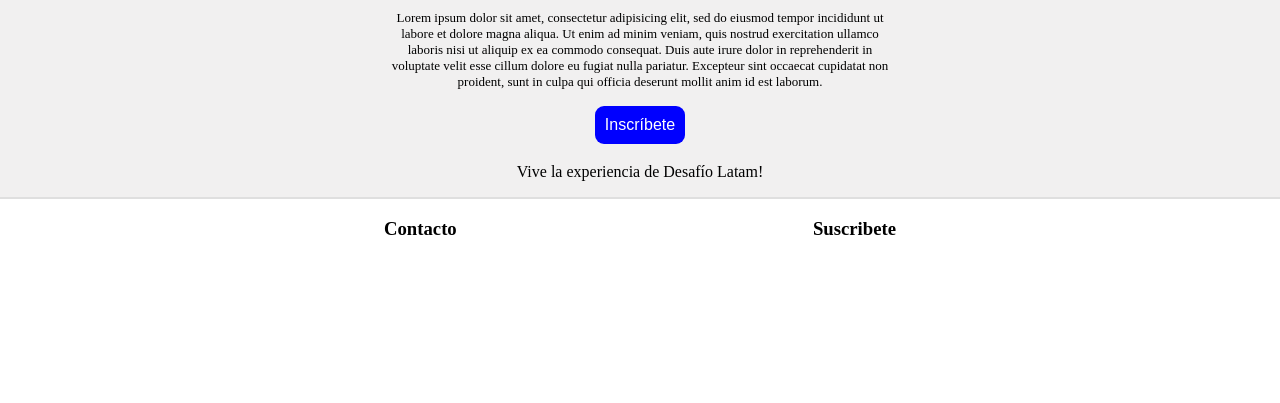
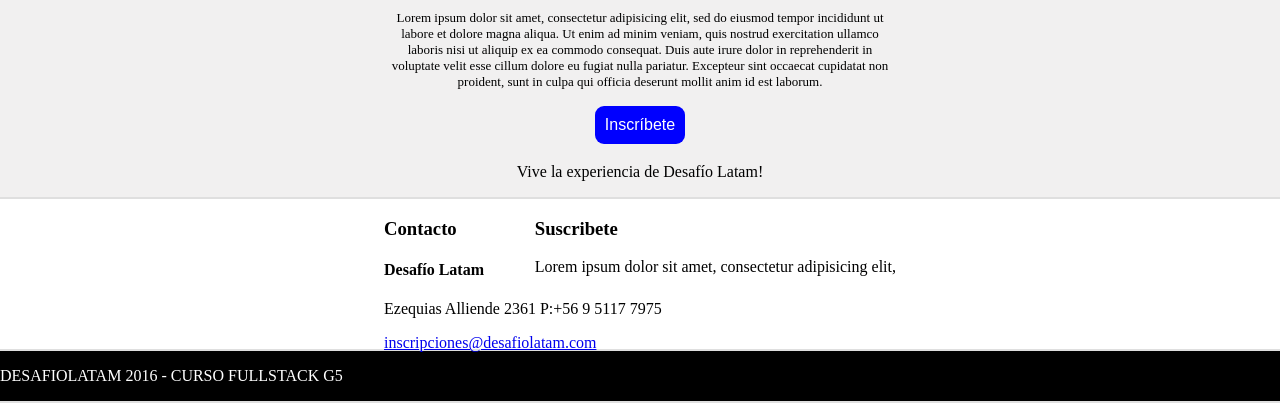
Before and after one commit to NANCYVALDEBENITO/E2CP2A1, a plain HTML site: page index.html in a window 1280 px wide. Shown: the part 944-1347 px from the top of the page. Before the commit the page ends 1202 px from the top, so only its background shows below. Drawn offline with Linux system fonts and the light colour scheme.

Commit message:
pagina final

```diff
--- a/index.html
+++ b/index.html
@@ -94,6 +94,17 @@
 		border-bottom: 2px #DFDFDF solid;
 
 		}
+		/*BLOCK 5*/
+		.fondo_2{
+		background-color: black;
+		border-top: 2px #DFDFDF solid;
+		border-bottom: 2px #DFDFDF solid;
+		color: white;
+		/*position: relative;*/
+		height: 50px;
+  		margin-top: -50px;
+
+		}
 
 
 
@@ -140,13 +151,25 @@
 		<p style="text-align: center">Vive la experiencia de Desafío Latam!</p>
 	</div>
 
-	<div>
-		<div style="float: left; position: relative; left: 30%;">
+	<div style="height: 200px;">
+		<div style="float: left; position: relative; box-sizing: border-box; left: 30%;">
 			<h3>Contacto</h3>
+			<h4>Desafío Latam</h4>
+			<p>Ezequias Alliende 2361 P:+56 9 5117 7975</p>
+			<a href="mailto:inscripciones@desafiolatam.com">inscripciones@desafiolatam.com</a>
+
+
+
 		</div>
-		<div style="float: right; position: relative; right: 30%">
+		<div style="float: right; position: relative; right: 30%; box-sizing: border-box;">
 			<h3>Suscribete</h3>
+			<p>Lorem ipsum dolor sit amet, consectetur adipisicing elit,</p>
 		</div>
+
+	</div>
+	<div class="fondo_2">
+		<p>DESAFIOLATAM 2016 - CURSO FULLSTACK G5</p>
+
 	</div>
 </body>
 </html>
```
